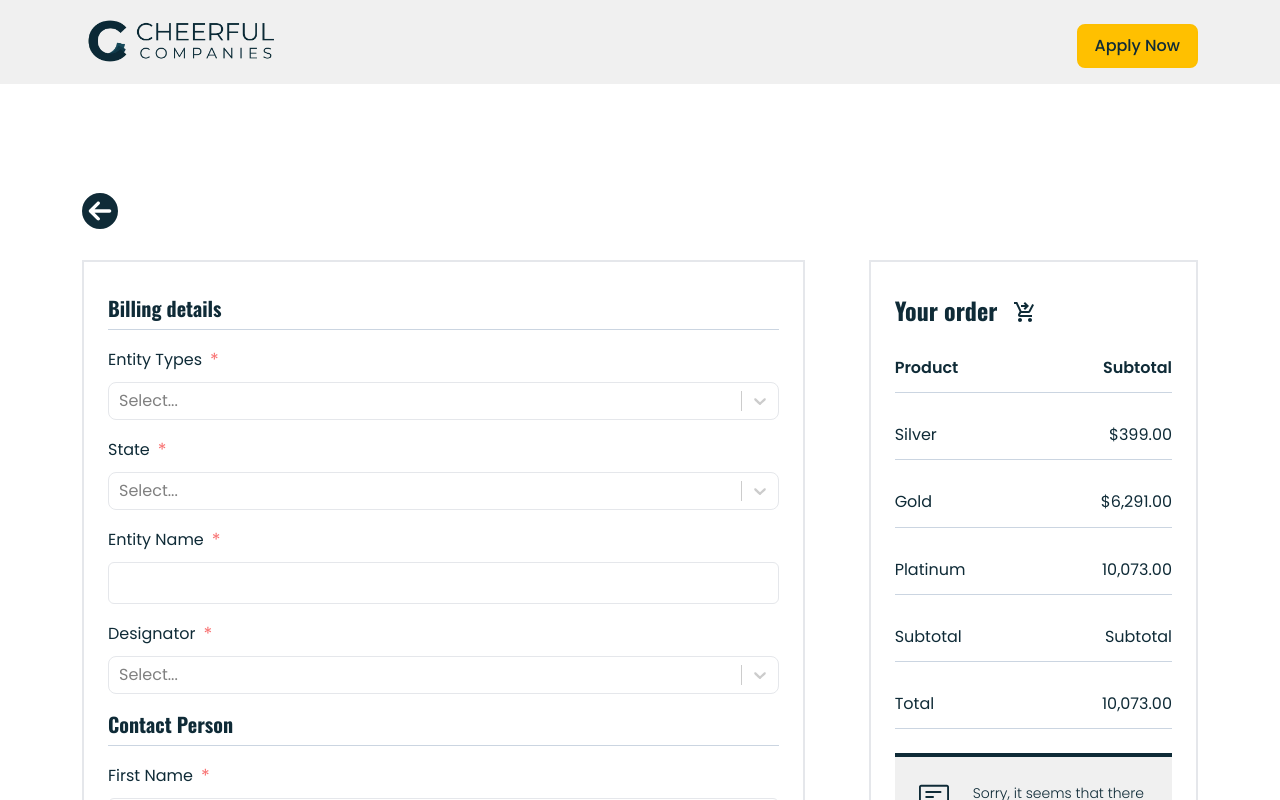
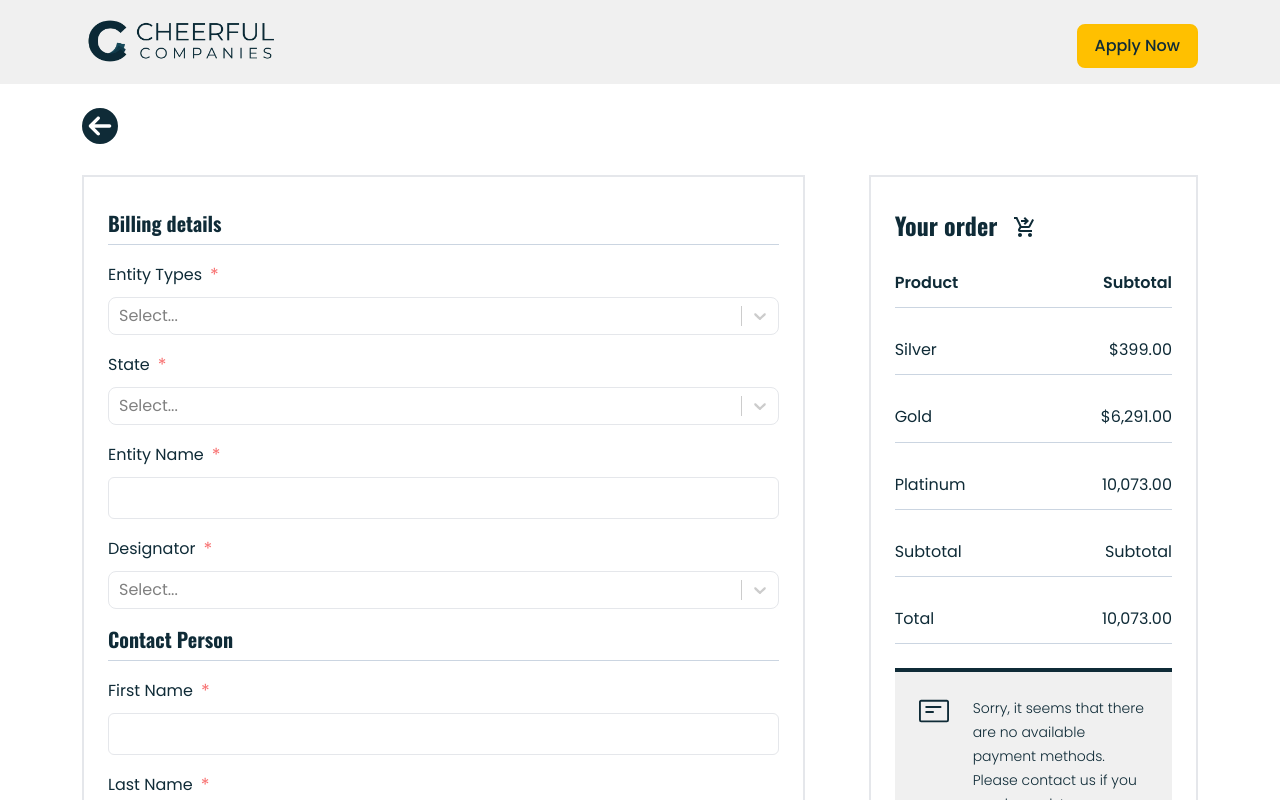
Before and after one commit to MohamedNagy0/Cheerful-Companies, a React (Vite) app: page /checkOut in a window 1280 px wide. Shown: the top 800 px of the page. Built offline with nearby package versions, Linux system fonts and the light colour scheme.

Commit message:
change style of checkout page

```diff
--- a/src/pages/CheckOut/CheckOut.jsx
+++ b/src/pages/CheckOut/CheckOut.jsx
@@ -20,7 +20,7 @@ apps (including Stripe & PayPal). All in the click of a
 button, 100% remotely. "
         />
       </Helmet>
-      <section className="pt-[85px] my-4 ">
+      <section className="my-4 ">
         <div className="container">
           <p className="mb-4">
             <Link
```
